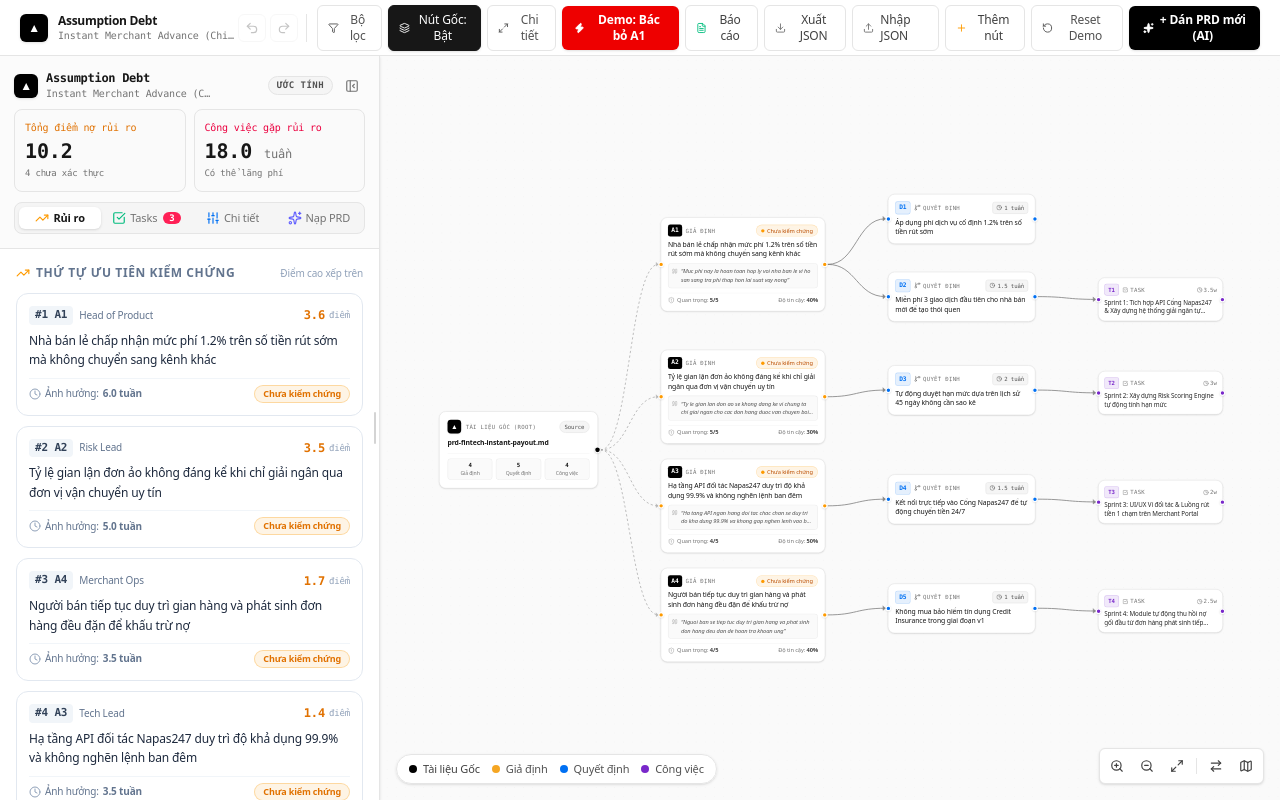
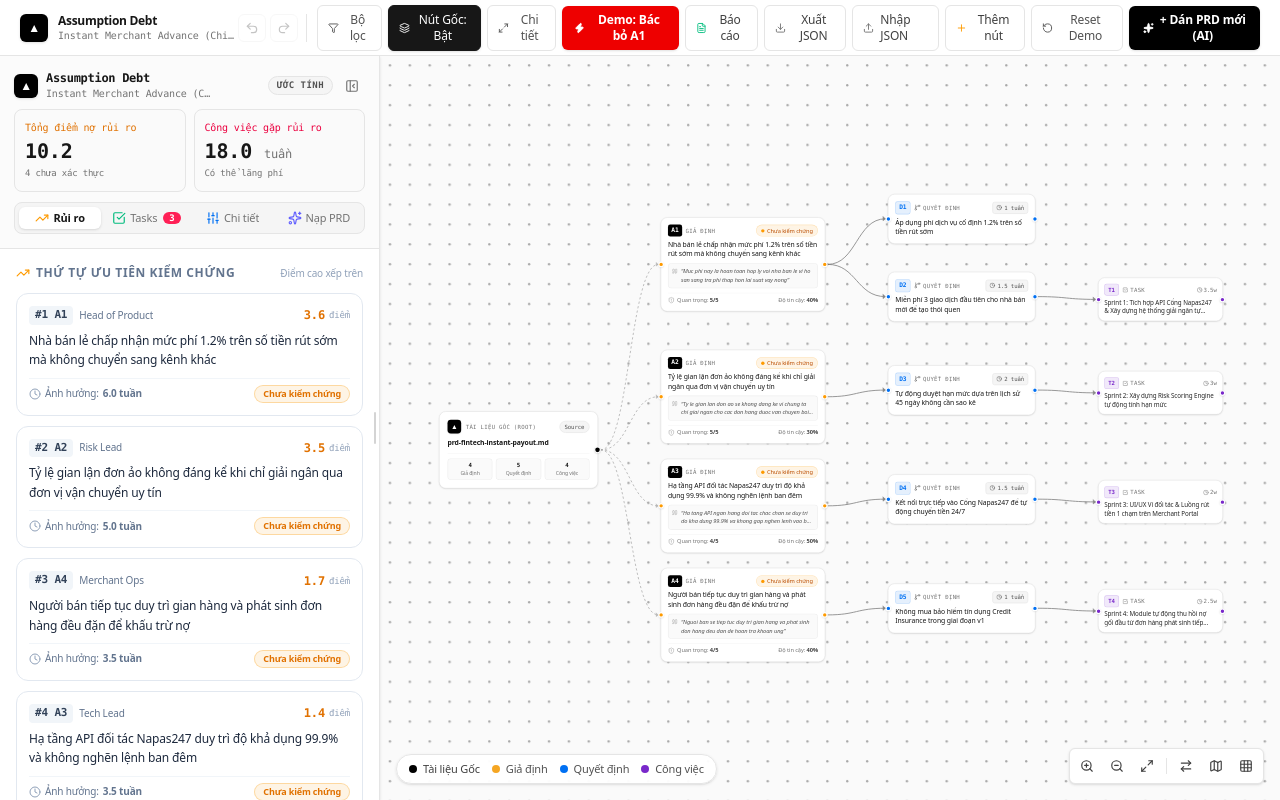
Before and after one commit to gk182/assumption-debt, a Next.js app: page /graph in a window 1280 px wide. Built offline with nearby package versions, Linux system fonts and the light colour scheme.

Commit message:
fix(graph): adaptive dot background sizing and spacing across all zoom levels

```diff
--- a/src/app/globals.css
+++ b/src/app/globals.css
@@ -9,6 +9,8 @@
     --mute: #8f8f8f;
     --hairline: #ebebeb;
     --link: #0070f3;
+    --flow-dot-color: #a8a8a8;
+    --flow-dot-color-far: #707070;
   }
 
   .dark {
@@ -19,6 +21,8 @@
     --mute: #737373;
     --hairline: #262626;
     --link: #0070f3;
+    --flow-dot-color: #484848;
+    --flow-dot-color-far: #8e8e8e;
   }
 
   body {
--- a/src/app/graph/page.tsx
+++ b/src/app/graph/page.tsx
@@ -5,6 +5,7 @@ import {
   ReactFlow,
   ReactFlowProvider,
   useReactFlow,
+  useViewport,
   Background,
   MiniMap,
   useNodesState,
@@ -54,7 +55,8 @@ import {
   GitMerge,
   SlidersHorizontal,
   ChevronDown,
-  RefreshCw
+  RefreshCw,
+  Grid
 } from 'lucide-react';
 import Link from 'next/link';
 
@@ -73,6 +75,46 @@ const nodeTypes = {
   decision: DecisionNodeComponent,
   task: TaskNodeComponent
 };
+
+interface AdaptiveBackgroundProps {
+  variant?: BackgroundVariant;
+}
+
+/**
+ * AdaptiveBackground guarantees that dot size and spacing remain sharp,
+ * beautifully visible, and never vanish into a pitch-black canvas when zooming out.
+ */
+function AdaptiveBackground({ variant = BackgroundVariant.Dots }: AdaptiveBackgroundProps) {
+  const { zoom } = useViewport();
+
+  // Guard against invalid/zero zoom
+  const safeZoom = Math.max(zoom || 1, 0.15);
+
+  // 1. Maintain consistent on-screen dot size across all zoom levels
+  // In @xyflow/react: scaledSize = size * zoom; dot radius = scaledSize / 2
+  // When zoomed out (< 0.5), boost on-screen radius slightly so dots pop crisply against black canvas
+  const targetOnScreenRadius = safeZoom < 0.35 ? 1.4 : safeZoom < 0.65 ? 1.2 : 0.95;
+  const dynamicSize = Math.max(1.0, (targetOnScreenRadius * 2) / safeZoom);
+
+  // 2. Maintain comfortable on-screen dot spacing (~18px - 24px on physical screen)
+  // In @xyflow/react: scaledGap = gap * zoom => gap = onScreenSpacing / zoom
+  const targetOnScreenSpacing = safeZoom < 0.35 ? 18 : safeZoom < 0.65 ? 20 : 22;
+  const dynamicGap = Math.max(16, Math.round(targetOnScreenSpacing / safeZoom));
+
+  // 3. Adaptive contrast: when zoomed out, use brighter dot color
+  const isFarOut = safeZoom < 0.55;
+  const dotColor = isFarOut ? 'var(--flow-dot-color-far)' : 'var(--flow-dot-color)';
+
+  return (
+    <Background
+      variant={variant}
+      gap={dynamicGap}
+      size={dynamicSize}
+      color={dotColor}
+      className="transition-colors duration-200"
+    />
+  );
+}
 
 function GraphInner() {
   const {
@@ -143,6 +185,7 @@ function GraphInner() {
   const [isCompact, setIsCompact] = useState(false);
   const [showMiniMap, setShowMiniMap] = useState(false);
   const [layoutDirection, setLayoutDirection] = useState<'LR' | 'TB'>('LR');
+  const [bgVariant, setBgVariant] = useState<BackgroundVariant>(BackgroundVariant.Dots);
 
   // Phase 11: Smart Filter & Focus States
   const [showFilterBar, setShowFilterBar] = useState(false);
@@ -993,13 +1036,8 @@ function GraphInner() {
             maxZoom={2.0}
             proOptions={{ hideAttribution: true }}
           >
-            <Background
-              variant={BackgroundVariant.Dots}
-              gap={16}
-              size={1}
-              color="#a3a3a3"
-              className="opacity-25"
-            />
+            {/* Adaptive Dot Background that never disappears when zooming out */}
+            <AdaptiveBackground variant={bgVariant} />
 
             {/* Vercel Clean MiniMap */}
             {showMiniMap && (
@@ -1062,6 +1100,23 @@ function GraphInner() {
             >
               <MapIcon className="w-3.5 h-3.5" />
             </button>
+            <button
+              onClick={() => {
+                if (bgVariant === BackgroundVariant.Dots) setBgVariant(BackgroundVariant.Lines);
+                else if (bgVariant === BackgroundVariant.Lines) setBgVariant(BackgroundVariant.Cross);
+                else setBgVariant(BackgroundVariant.Dots);
+              }}
+              className="p-1.5 rounded hover:bg-neutral-100 dark:hover:bg-neutral-900 text-neutral-700 dark:text-neutral-300 transition"
+              title={`Kiểu nền canvas: ${
+                bgVariant === BackgroundVariant.Dots
+                  ? 'Chấm (Dots)'
+                  : bgVariant === BackgroundVariant.Lines
+                  ? 'Lưới kẻ (Lines)'
+                  : 'Dấu cộng (Cross)'
+              }`}
+            >
+              <Grid className="w-3.5 h-3.5" />
+            </button>
           </div>
 
           {/* Vercel Pill Legend (Bottom-Left, completely separated from controls) */}
@@ -1353,7 +1408,7 @@ function GraphInner() {
                         : 'border-neutral-200 dark:border-neutral-800 text-neutral-500 hover:border-neutral-300'
                     }`}
                   >
-                    <div className="text-xs">🔄 Tạo đồ thị mới (Thay thế)</div>
+                    <div className="text-xs">Tạo đồ thị mới (Thay thế)</div>
                     <div className="text-[10px] text-neutral-500">Xóa đồ thị hiện tại và tạo lại từ đầu</div>
                   </button>
                   <button
@@ -1365,7 +1420,7 @@ function GraphInner() {
                         : 'border-neutral-200 dark:border-neutral-800 text-neutral-500 hover:border-neutral-300'
                     }`}
                   >
-                    <div className="text-xs">📚 Gộp thêm vào đồ thị (Nhiều tài liệu)</div>
+                    <div className="text-xs">Gộp thêm vào đồ thị (Nhiều tài liệu)</div>
                     <div className="text-[10px] text-neutral-500">Giữ nguyên đồ thị cũ và kết nối thêm tài liệu mới</div>
                   </button>
                 </div>
```
